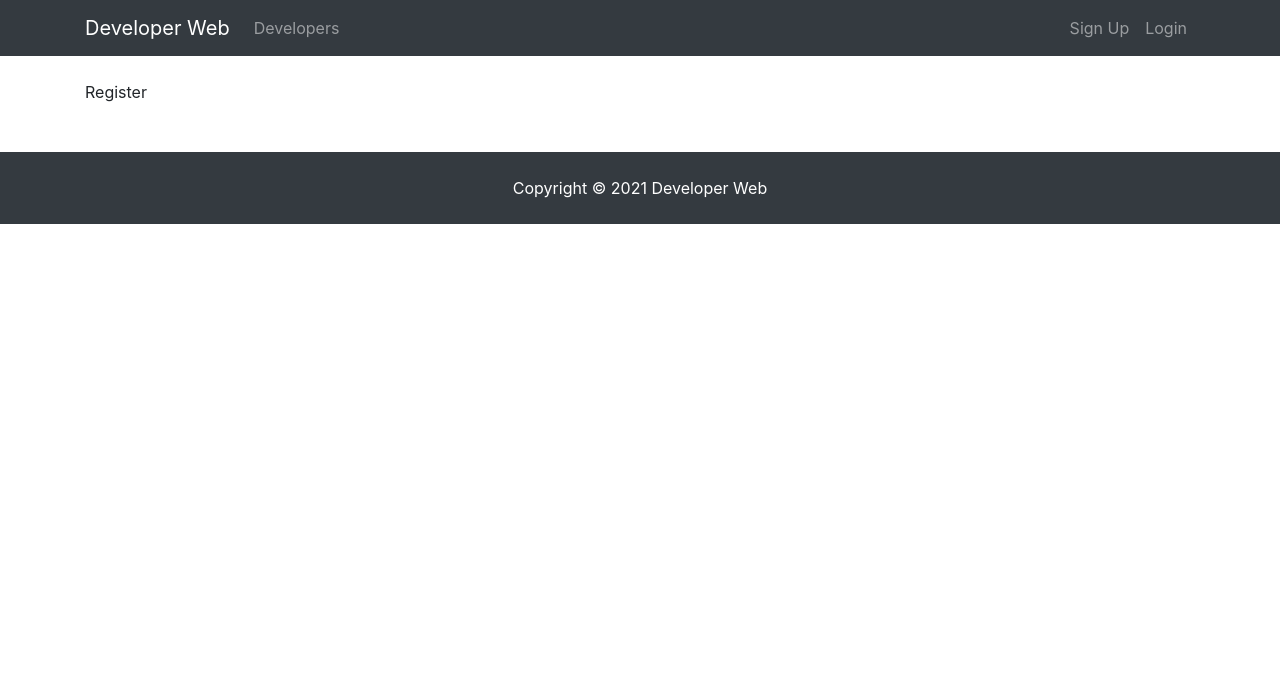
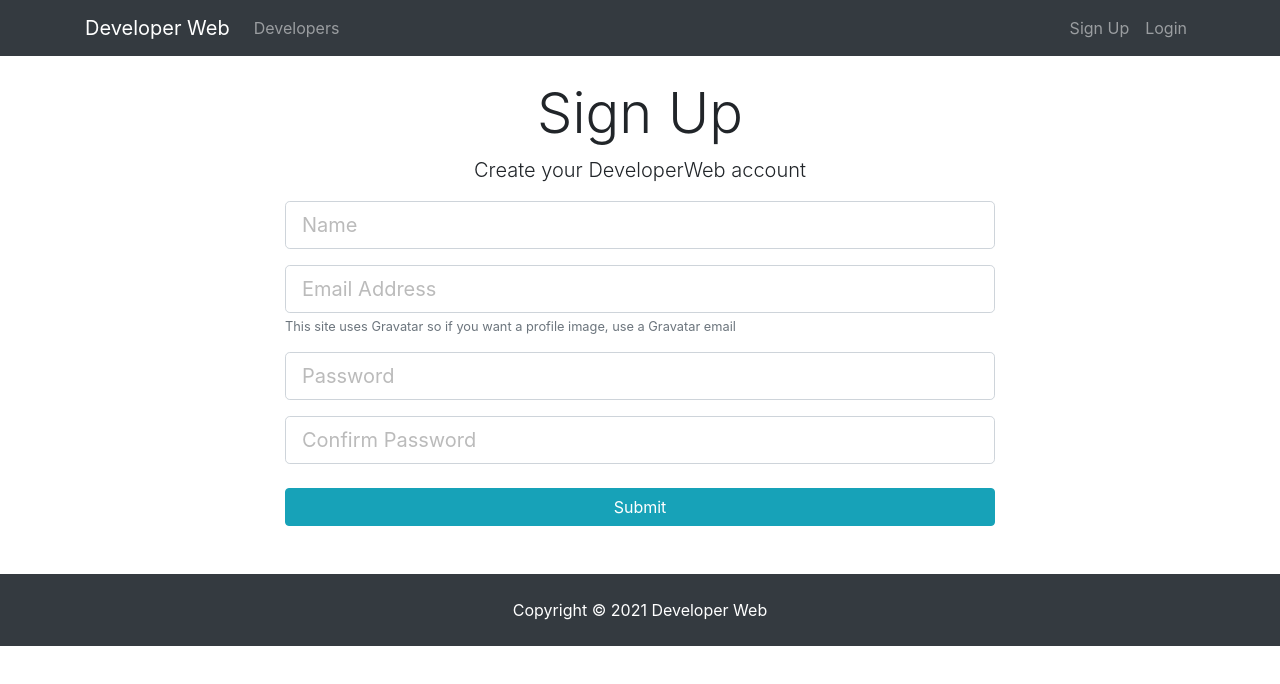
Before and after one commit to thecreatorsir/DevelopersWeb, a React (Create React App) app in the folder client/: page /register in a window 1280 px wide. Shown: the top 684 px of the page. Built offline with nearby package versions, Linux system fonts and the light colour scheme.

Commit message:
register and login form added

```diff
--- a/client/src/components/auth/Login.js
+++ b/client/src/components/auth/Login.js
@@ -1,8 +1,68 @@
 import React, { Component } from "react";
 
 export class Login extends Component {
+  constructor() {
+    super();
+    this.state = {
+      email: "",
+      password: "",
+      errors: {},
+    };
+    this.onChange = this.onChange.bind(this);
+  }
+  onChange(e) {
+    this.setState({
+      [e.target.name]: e.target.value,
+    });
+  }
+
+  handleSubmit(event) {
+    event.preventDefault();
+    const User = {
+      email: this.state.email,
+      password: this.state.password,
+    };
+
+    alert(JSON.stringify(User));
+  }
   render() {
-    return <div>Login</div>;
+    return (
+      <div className='login'>
+        <div className='container'>
+          <div className='row'>
+            <div className='col-md-8 m-auto'>
+              <h1 className='display-4 text-center'>Log In</h1>
+              <p className='lead text-center'>
+                Sign in to your DeveloperWeb account
+              </p>
+              <form onSubmit={(event) => this.handleSubmit(event)}>
+                <div className='form-group'>
+                  <input
+                    type='email'
+                    className='form-control form-control-lg'
+                    placeholder='Email Address'
+                    name='email'
+                    value={this.state.email}
+                    onChange={this.onChange}
+                  />
+                </div>
+                <div className='form-group'>
+                  <input
+                    type='password'
+                    className='form-control form-control-lg'
+                    placeholder='Password'
+                    name='password'
+                    value={this.state.password}
+                    onChange={this.onChange}
+                  />
+                </div>
+                <input type='submit' className='btn btn-info btn-block mt-4' />
+              </form>
+            </div>
+          </div>
+        </div>
+      </div>
+    );
   }
 }
 
--- a/client/src/components/auth/Register.js
+++ b/client/src/components/auth/Register.js
@@ -1,8 +1,96 @@
 import React, { Component } from "react";
 
 export class Register extends Component {
+  constructor() {
+    super();
+    this.state = {
+      name: "",
+      email: "",
+      password: "",
+      password2: "",
+      errors: {},
+    };
+    this.onChange = this.onChange.bind(this);
+  }
+  onChange(e) {
+    this.setState({
+      [e.target.name]: e.target.value,
+    });
+  }
+
+  handleSubmit(event) {
+    event.preventDefault();
+    const newUser = {
+      name: this.state.name,
+      email: this.state.email,
+      password: this.state.password,
+      password2: this.state.password2,
+    };
+
+    console.log(newUser);
+  }
   render() {
-    return <div>Register</div>;
+    return (
+      <div className='register'>
+        <div className='container'>
+          <div className='row'>
+            <div className='col-md-8 m-auto'>
+              <h1 className='display-4 text-center'>Sign Up</h1>
+              <p className='lead text-center'>
+                Create your DeveloperWeb account
+              </p>
+              <form onSubmit={(event) => this.handleSubmit(event)}>
+                <div className='form-group'>
+                  <input
+                    type='text'
+                    className='form-control form-control-lg'
+                    placeholder='Name'
+                    name='name'
+                    value={this.state.name}
+                    onChange={this.onChange}
+                  />
+                </div>
+                <div className='form-group'>
+                  <input
+                    type='email'
+                    className='form-control form-control-lg'
+                    placeholder='Email Address'
+                    name='email'
+                    value={this.state.email}
+                    onChange={this.onChange}
+                  />
+                  <small className='form-text text-muted'>
+                    This site uses Gravatar so if you want a profile image, use
+                    a Gravatar email
+                  </small>
+                </div>
+                <div className='form-group'>
+                  <input
+                    type='password'
+                    className='form-control form-control-lg'
+                    placeholder='Password'
+                    name='password'
+                    value={this.state.password}
+                    onChange={this.onChange}
+                  />
+                </div>
+                <div className='form-group'>
+                  <input
+                    type='password'
+                    className='form-control form-control-lg'
+                    placeholder='Confirm Password'
+                    name='password2'
+                    value={this.state.password2}
+                    onChange={this.onChange}
+                  />
+                </div>
+                <input type='submit' className='btn btn-info btn-block mt-4' />
+              </form>
+            </div>
+          </div>
+        </div>
+      </div>
+    );
   }
 }
 
```
